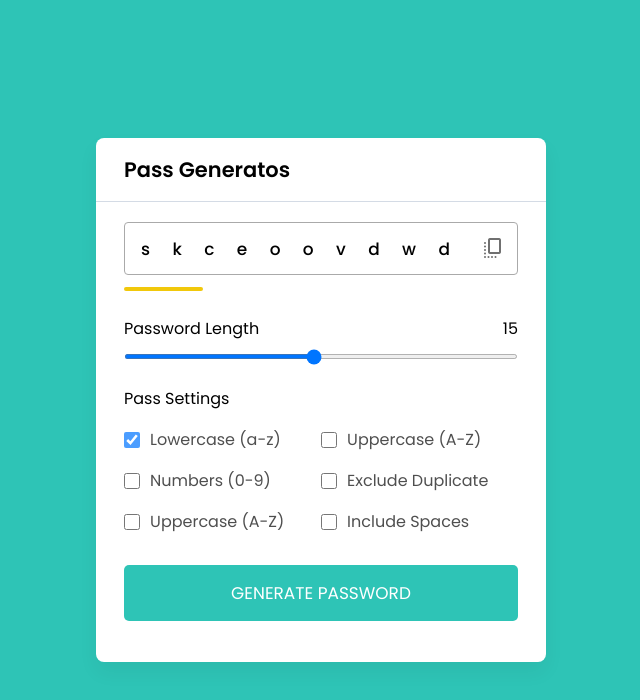
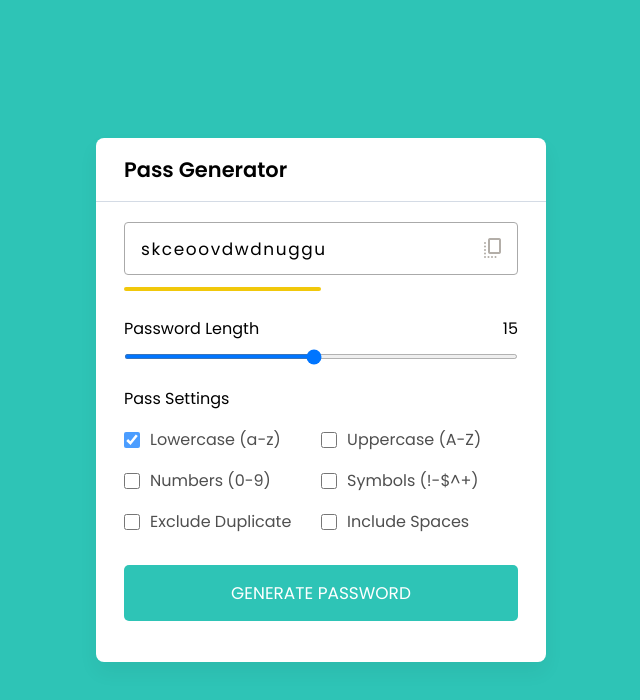
Before and after one commit to nesmanpro/js-Code-Generator, a plain HTML site: page index.html in a window 1280 px wide. Both pictures are taken after a click on the element "copy_all". Shown: the whole page, without its empty margins (319-959 px from the left). Drawn offline with nearby package versions, Linux system fonts and the light colour scheme.

Commit message:
terminado

```diff
--- a/index.html
+++ b/index.html
@@ -13,7 +13,7 @@
 <body>
 
     <div class="container">
-        <h2>Pass Generatos</h2>
+        <h2>Pass Generator</h2>
         <div class="wrapper">
             <div class="input-box">
                 <input type="text" disabled>
@@ -45,11 +45,11 @@
                     </li>
                     <li class="option">
                         <input type="checkbox" id="symbols">
-                        <label for="symbols">Exclude Duplicate</label>
+                        <label for="symbols">Symbols (!-$^+)</label>
                     </li>
                     <li class="option">
                         <input type="checkbox" id="exc-duplicate">
-                        <label for="exc-duplicate">Uppercase (A-Z)</label>
+                        <label for="exc-duplicate">Exclude Duplicate</label>
                     </li>
                     <li class="option">
                         <input type="checkbox" id="spaces">
--- a/script.js
+++ b/script.js
@@ -9,7 +9,7 @@ const characters = {
     lowercase: "abcdefghijklmnopqrstuvwxyz",
     uppercase: "ABCDEFGHIJKLMNOPQRSTUVWXYZ",
     numbers: "0123456789",
-    symbols: "!$%&?¿^*[]{}_:;,.-~|"
+    symbols: "~!@#$%^&*()_-+={[}]|:;',.?/"
 }
 
 const generatePassword = () => {
@@ -56,10 +56,10 @@ updateSlider();
 const copyPassword = () =>{
     navigator.clipboard.writeText(passwordInput.value);
     copyIcon.innerText = "check";
-    copyIcon.style.color = "#2EC4B6";
+    copyIcon.style.color = "##4f4f4f";
     setTimeout(() =>{
         copyIcon.innerText = "copy_all";
-        copyIcon.style.color = "#707070";
+        copyIcon.style.color = "#B3AEA8";
     }, 1500);
 }
 
--- a/style.css
+++ b/style.css
@@ -43,9 +43,9 @@ body{
     color: #000;
     background: none;
     font-size: 1.06rem;
-    font-weight: 500;
+    font-weight: 200;
     border-radius: 4px;
-    letter-spacing: 1.4rem;
+    letter-spacing: 0.1rem;
     border: 1px solid #aaa;
     padding: 0 2.85rem 0 1rem;
 }
@@ -86,12 +86,12 @@ body{
 }
 
 .pass-indicator#medium::before{
-    width: 20%;
+    width: 50%;
     background: #f1c80b;
 }
 
 .pass-indicator#strong::before{
-    width: 20%;
+    width: 100%;
     background: #40a449;
 }
 
```
